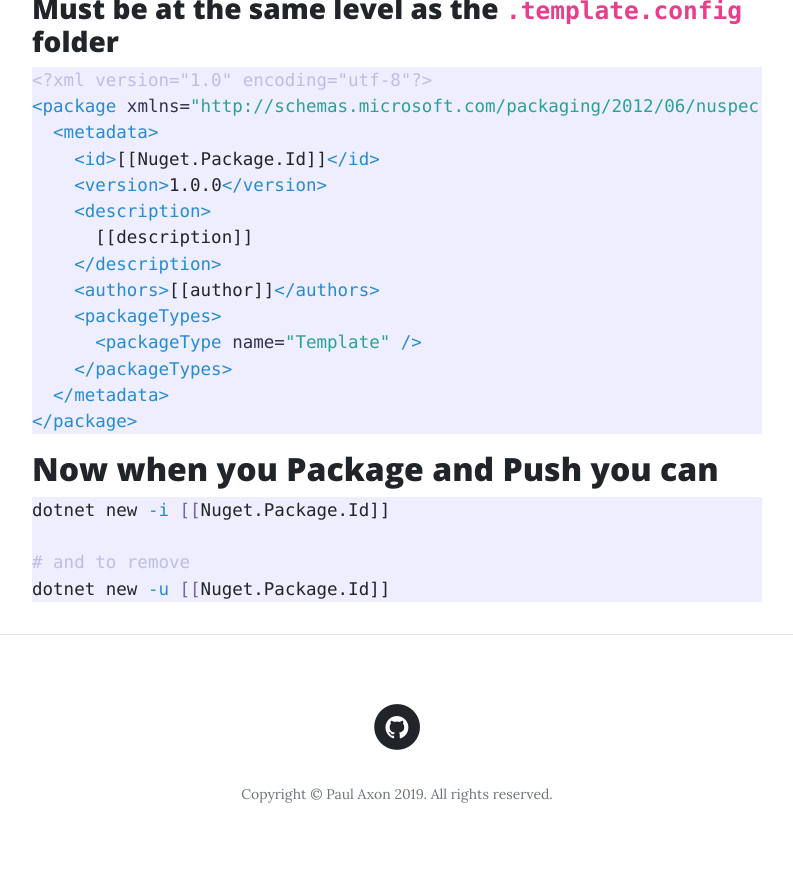
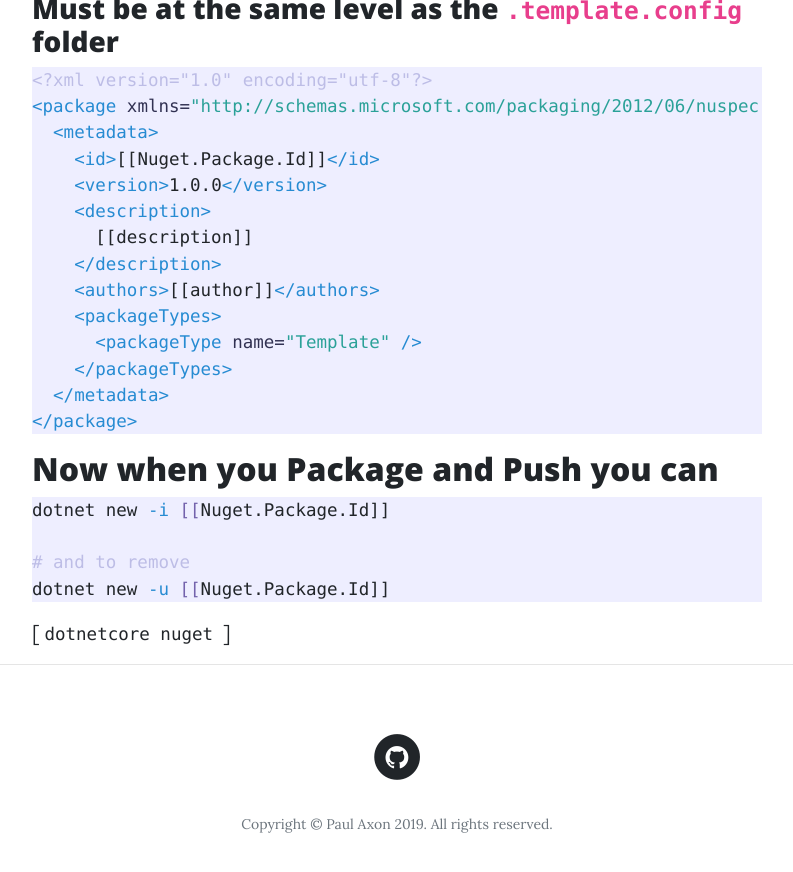
Before and after one commit to paxdev/paxdev.github.io, a Jekyll site: the page built from _posts/2018-12-02-dotnet-new-cheatsheet.md, in a window 1280 px wide and 900 px high, scrolled down 1847 px. Shown: the top 872 px of the window, without its empty margins (243-1036 px from the left). Built offline with Jekyll 4.4.1, drawn with Linux system fonts in a browser that asks for light colours; our own code applies the rules of GitHub Pages for plain Markdown files.

Commit message:
Update and rename 2018-12-2-dotnet-new-cheatsheet.md to 2018-12-02-dotnet-new-cheatsheet.md

```diff
--- a/_posts/2018-12-2-dotnet-new-cheatsheet.md
+++ b/_posts/2018-12-02-dotnet-new-cheatsheet.md
@@ -3,6 +3,10 @@
 
   header:
     subheading: Cheatsheet for creating dotnet new templates
+
+  tags:
+    - dotnetcore
+    - nuget
 ---
 
 ## Install a template from a file:
```
